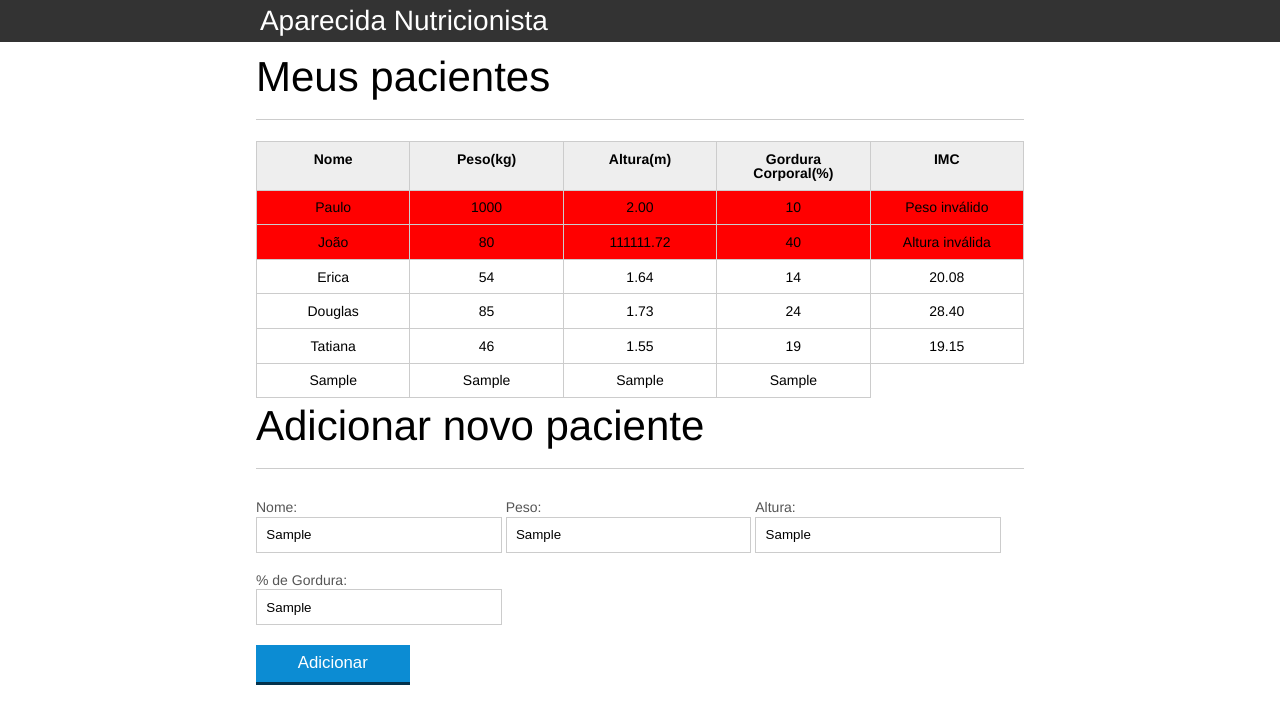
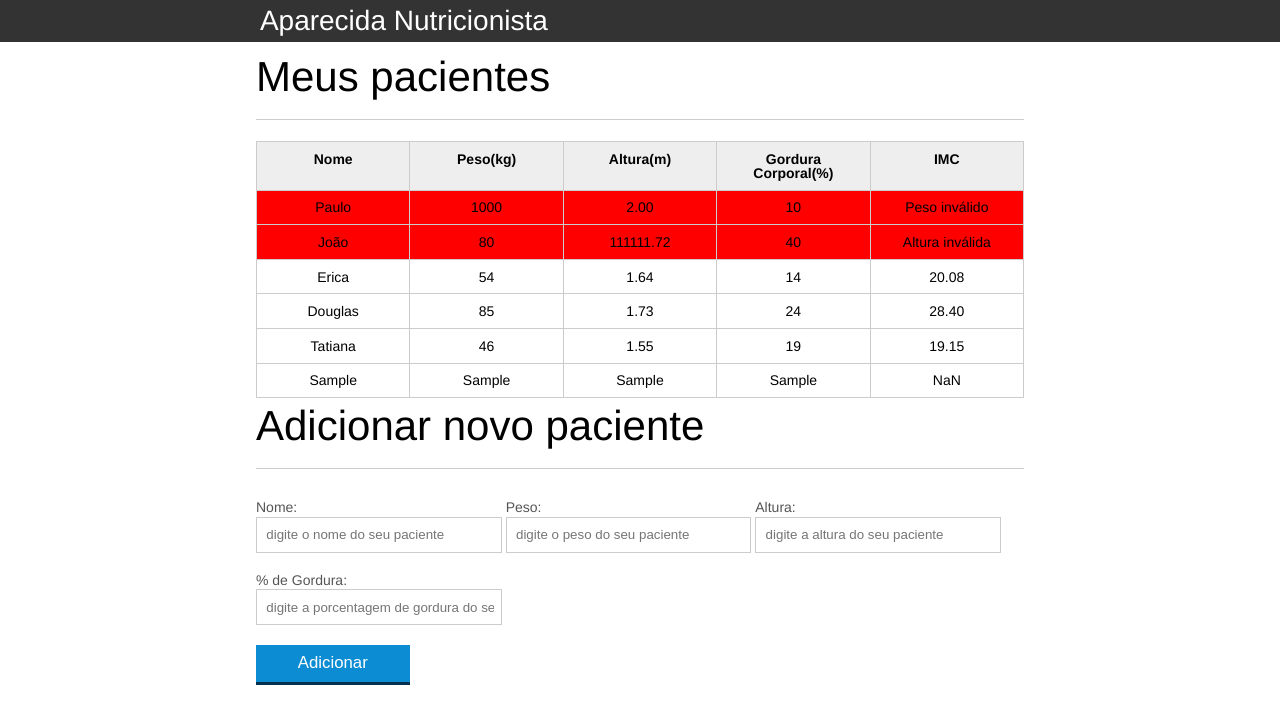
Before and after one commit to rafa-ramos/alura_js, a plain HTML site: page index.html in a window 1280 px wide. Both pictures are taken after typing "Sample", "Sample", "Sample", "Sample" into the empty fields and a click on the button "Adicionar". Drawn offline with Linux system fonts and the light colour scheme.

Commit message:
Aula 05 - Boas praticas com JS

```diff
--- a/index.html
+++ b/index.html
@@ -100,7 +100,8 @@
 		</section>
 	</main>
 
-	<script src="js/principal.js"></script>
+	<script src="js/calcula-imc.js"></script>
+	<script src="js/form.js"></script>
 
 </body>
 
--- /dev/null
+++ b/js/calcula-imc.js
@@ -0,0 +1,55 @@
+var titulo = document.querySelector(".titulo");
+titulo.textContent = "Aparecida Nutricionista";
+
+var botaoAdicionar = document.querySelector("#adicionar-paciente");
+
+botaoAdicionar.addEventListener("click", function() {
+    //previne o comportamento padrão, não recarregando a página o enviar o formulário
+    event.preventDefault();
+
+    var form = document.querySelector("#form-adiciona");
+
+    var paciente = obtemPacienteDoFormulario(form);
+
+    var tabela = document.getElementById("tabela-pacientes");
+    tabela.appendChild(montaTr(paciente));
+
+    //limpa os valores do formulário
+    form.reset();
+});
+
+function obtemPacienteDoFormulario(form) {
+
+    // Declarando Objeto
+    var paciente = {
+        nome: form.nome.value,
+        peso: form.peso.value,
+        altura: form.altura.value,
+        gordura: form.gordura.value,
+        imc: calculaImc(form.peso.value, form.altura.value)
+    }
+
+    return paciente;
+};
+
+function montaTr(paciente) {
+    var pacienteTr = document.createElement("tr");
+    pacienteTr.classList.add("paciente");
+
+    //appendChild() -> coloque como filho.
+    pacienteTr.appendChild(montaTd(paciente.nome, "info-nome"));
+    pacienteTr.appendChild(montaTd(paciente.peso, "info-peso"));
+    pacienteTr.appendChild(montaTd(paciente.altura, "info-altura"));
+    pacienteTr.appendChild(montaTd(paciente.gordura, "info-gordura"));
+    pacienteTr.appendChild(montaTd(paciente.imc, "info-imc"));
+
+    return pacienteTr;
+};
+
+function montaTd(dado,classe) {
+    var td = document.createElement("td");
+    td.textContent = dado;
+    td.classList.add(classe);
+
+    return td;
+};
--- /dev/null
+++ b/js/form.js
@@ -0,0 +1,64 @@
+var pacientes = document.querySelectorAll(".paciente");
+
+for (var i = 0; i < pacientes.length; i++) {
+
+    var paciente = pacientes[i];
+
+    var tdPeso = paciente.querySelector(".info-peso");
+    var peso = tdPeso.textContent;
+
+    var tdAltura = paciente.querySelector(".info-altura");
+    var altura = tdAltura.textContent;
+
+    var tdImc = paciente.querySelector(".info-imc");
+
+    var pesoEhValido = true;
+    var alturaEhValida = true;
+
+    if (peso <= 0 || peso >= 1000) {
+        console.log("Peso inválido!");
+        pesoEhValido = false;
+        tdImc.textContent = "Peso inválido";
+        //setColor(tdImc, paciente);
+        paciente.classList.add("paciente-invalido");
+    }
+
+    if (altura <= 0 || altura >= 3.00) {
+        console.log("Altura inválida!");
+        alturaEhValida = false;
+        tdImc.textContent = "Altura inválida";
+        //setColor(tdImc, paciente);
+        paciente.classList.add("paciente-invalido");
+    }
+
+    if (alturaEhValida && pesoEhValido) {
+        var imc = calculaImc(peso,altura);
+        tdImc.textContent = imc;
+    }
+}
+
+function calculaImc(peso,altura) {
+    var imc = 0;
+    imc = peso / (altura * altura);
+
+    return imc.toFixed(2);
+}
+/*
+    function setColor(tdImc , paciente) {
+        return (tdImc.style.backgroundColor = "red"), (paciente.style.backgroundColor = "gray");
+    }
+*/
+
+/*  Função Nomeada:
+
+    titulo.addEventListener("click", mostraMensagem);
+    function mostraMensagem() {
+        console.log("Olá eu fui clicado!");
+    };
+
+    Função Anônima:
+
+    titulo.addEventListener("click", function() {
+    console.log("olá eu fui clicado!");
+});
+*/
--- a/js/principal.js
+++ /dev/null
@@ -1,94 +0,0 @@
-var titulo = document.querySelector(".titulo");
-titulo.textContent = "Aparecida Nutricionista";
-
-var pacientes = document.querySelectorAll(".paciente");
-
-for (var i = 0; i < pacientes.length; i++) {
-
-    var paciente = pacientes[i];
-
-    var tdPeso = paciente.querySelector(".info-peso");
-    var peso = tdPeso.textContent;
-
-    var tdAltura = paciente.querySelector(".info-altura");
-    var altura = tdAltura.textContent;
-
-    var tdImc = paciente.querySelector(".info-imc");
-
-    var pesoEhValido = true;
-    var alturaEhValida = true;
-
-    if (peso <= 0 || peso >= 1000) {
-        console.log("Peso inválido!");
-        pesoEhValido = false;
-        tdImc.textContent = "Peso inválido";
-        //setColor(tdImc, paciente);
-        paciente.classList.add("paciente-invalido");
-    }
-
-    if (altura <= 0 || altura >= 3.00) {
-        console.log("Altura inválida!");
-        alturaEhValida = false;
-        tdImc.textContent = "Altura inválida";
-        //setColor(tdImc, paciente);
-        paciente.classList.add("paciente-invalido");
-    }
-
-    if (alturaEhValida && pesoEhValido) {
-        var imc = peso / (altura * altura);
-        tdImc.textContent = imc.toFixed(2);
-    }
-}
-
-/*
-    function setColor(tdImc , paciente) {
-        return (tdImc.style.backgroundColor = "red"), (paciente.style.backgroundColor = "gray");
-    }
-*/
-
-/*  Função Nomeada:
-
-    titulo.addEventListener("click", mostraMensagem);
-    function mostraMensagem() {
-        console.log("Olá eu fui clicado!");
-    };
-
-    Função Anônima:
-
-    titulo.addEventListener("click", function() {
-    console.log("olá eu fui clicado!");
-});
-*/
-
-var botaoAdicionar = document.querySelector("#adicionar-paciente");
-
-botaoAdicionar.addEventListener("click", function() {
-    //previne o comportamento padrão, não recarregando a página o enviar o formulário
-    event.preventDefault();
-
-    var form = document.querySelector("#form-adiciona");
-
-    var pacienteTr = document.createElement("tr");
-
-    var nomeTd = document.createElement("td");
-    var pesoTd = document.createElement("td");
-    var alturaTd = document.createElement("td");
-    var gorduraTd = document.createElement("td");
-
-    nomeTd.textContent = form.nome.value;
-    pesoTd.textContent = form.peso.value;
-    alturaTd.textContent = form.altura.value;
-    gorduraTd.textContent = form.gordura.value;
-
-    //appendChild() -> coloque como filho.
-    pacienteTr.appendChild(nomeTd);
-    pacienteTr.appendChild(pesoTd);
-    pacienteTr.appendChild(alturaTd);
-    pacienteTr.appendChild(gorduraTd);
-
-    var tabela = document.getElementById("tabela-pacientes");
-    tabela.appendChild(pacienteTr);
-
-    console.log(tabela);
-
-});
```
